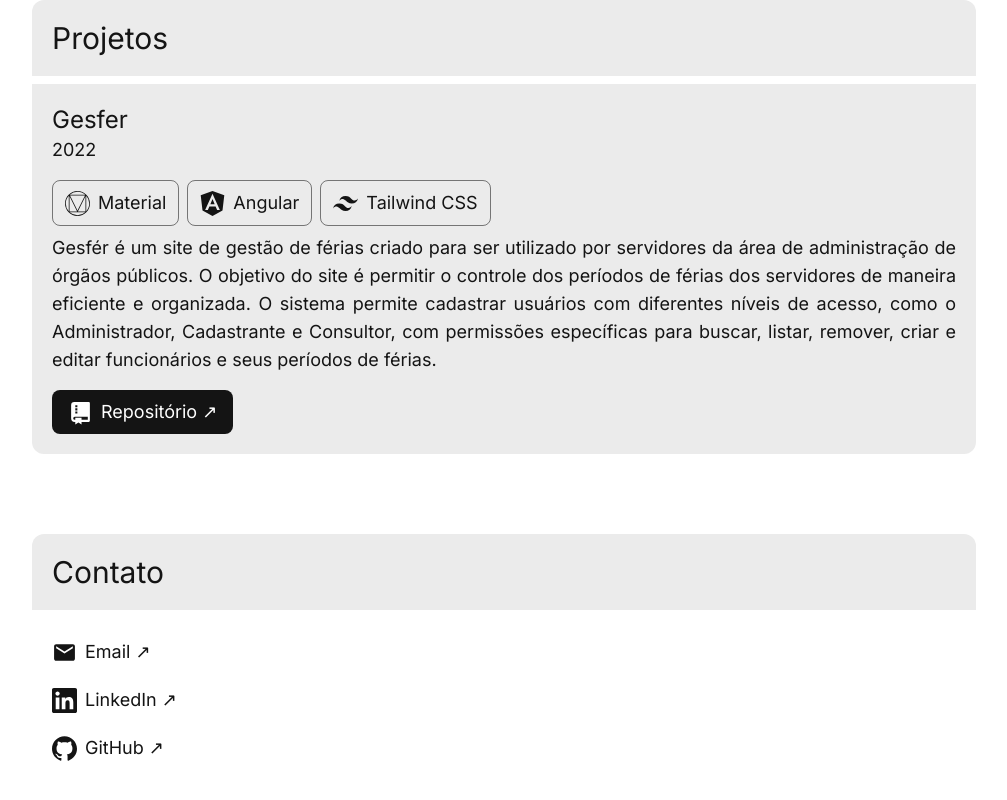
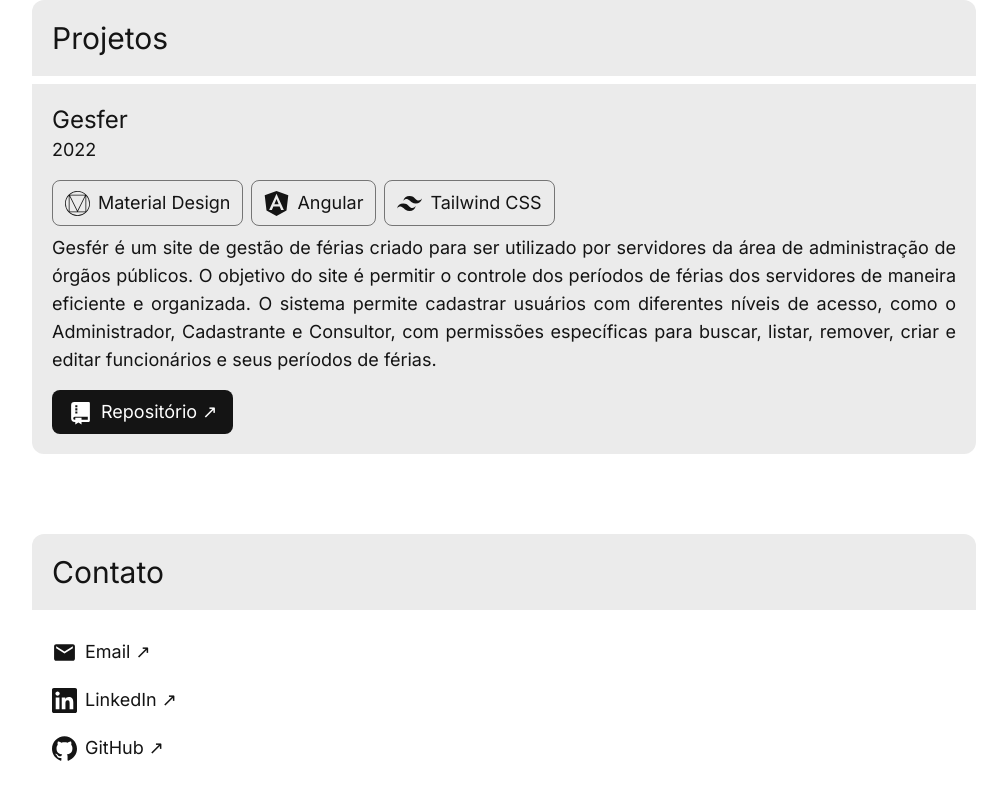
Before and after one commit to anderson-barra/portfolio, a Next.js app: page / in a window 1280 px wide. Shown: the part 1686-2486 px from the top of the page, without its empty margins (136-1143 px from the left). Built offline with nearby package versions, Linux system fonts and the light colour scheme.

Commit message:
Removed modal from project section. It doesn't work yet.

```diff
--- a/app/sections/projects.tsx
+++ b/app/sections/projects.tsx
@@ -33,7 +33,7 @@ export default function ProjectsSection() {
 
                     <div className='flex flex-wrap gap-2'>
 
-                        <Chip variant='outlined' Icon={SiMaterialdesign} label='Material'></Chip>
+                        <Chip variant='outlined' Icon={SiMaterialdesign} label='Material Design'></Chip>
 
                         <Chip variant='outlined' Icon={SiAngular} label='Angular'></Chip>
 
@@ -54,7 +54,6 @@ export default function ProjectsSection() {
                         <Button variant='flat' Icon={RiGitRepositoryFill} label='Repositório ↗'></Button>
                     </a>
                 </CardActions>
-
             </Card>
 
         </div>
```
